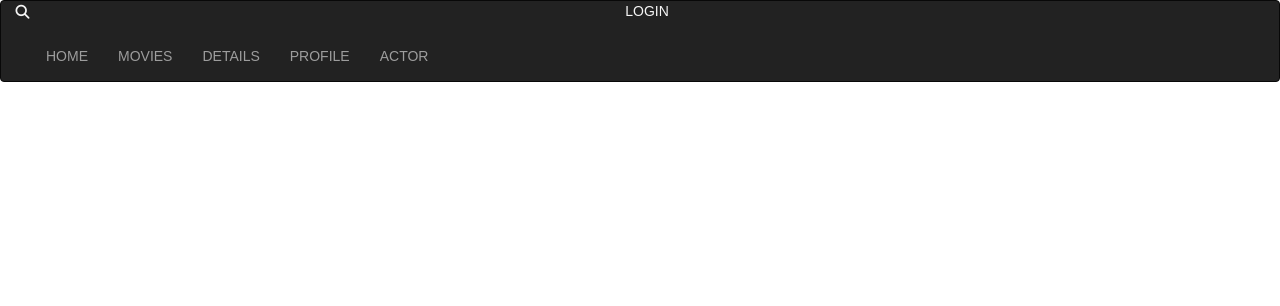
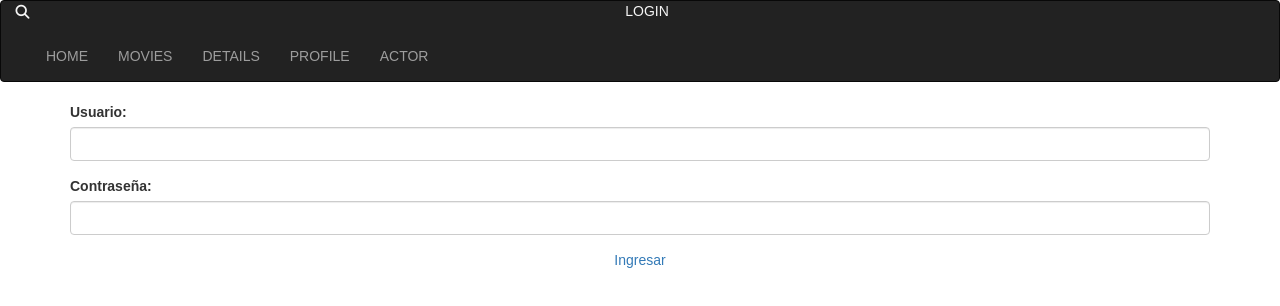
Before and after one commit to M2B0C17/mis-pelis, a website: page login.html in a window 1280 px wide. Drawn offline with Linux system fonts and the light colour scheme; no server answers; a web font is replaced by a local one.

Commit message:
creación de login

```diff
--- a/login.html
+++ b/login.html
@@ -33,8 +33,33 @@
 		      </ul>
 		    </div>
 		</div><!-- /.container-fluid -->
+	</nav>
+	<section class="login">
+		<div class="container">
+			<div class="row">
+				<div class="col-xs-12">
+					<div class="form-group" id="nombre-login">
+						<label for="usr">Usuario:</label>
+						<input type="text" class="form-control" id="nombreLogin">
+					</div>
+				</div>
+			</div>
+			<div class="row">
+				<div class="col-xs-12">
+					<div class="form-group" id="contra-login">
+						<label for="usr">Contraseña:</label>
+						<input type="text" class="form-control" id="claveLogin">
+					</div>
+				</div>
+			</div>
+			<div class="row">
+				<div class="col-xs-12 text-center">
+					<a class="login__btn">Ingresar</a>
+				</div>
+			</div>
+		</div>
+	</section>
 
-	</nav>
 
 	<script src="dist/js/script.js"></script>
 </body>
```
